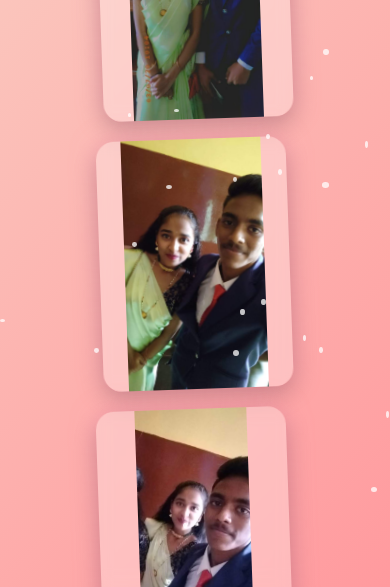
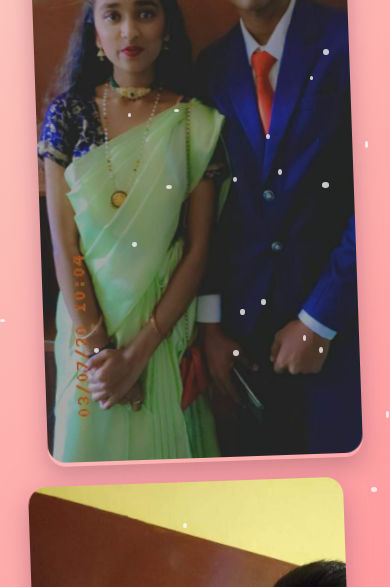
Before and after one commit to srikanth13naidu-bot/newyear, a plain HTML site: page memory.html in a window 390 px wide. Shown: the part 257-844 px from the top of the page. Drawn offline with Linux system fonts and the light colour scheme.

Commit message:
memory.html

```diff
--- a/memory.html
+++ b/memory.html
@@ -2,7 +2,7 @@
 <html lang="en">
 <head>
 <meta charset="UTF-8">
-<meta name="viewport" content="width=device-width, initial-scale=1.0">
+<meta name="viewport" content="width=device-width, initial-scale=1.0, maximum-scale=1.0, user-scalable=no">
 <title>Memory Lane</title>
 <link rel="stylesheet" href="css/style.css">
 <style>
@@ -13,7 +13,8 @@ body, html {
     height: 100%;
     font-family: 'Shadows Into Light', cursive;
     background: linear-gradient(135deg, #fad0c4, #ff9a9e);
-    overflow: hidden;
+    overflow-x: hidden-; /* allow horizontal scroll if needed */
+    overflow-y: auto;
 }
 
 .section-header {
@@ -30,15 +31,14 @@ body, html {
     100% {opacity:1; transform: translateY(0);}
 }
 
-/* Polaroid container */
 #memorylane {
     display: flex;
+    flex-wrap: wrap;
     justify-content: center;
-    align-items: center;
-    flex-wrap: wrap;
+    align-items: flex-start;
     padding: 40px;
     gap: 20px;
-    position: relative;
+    box-sizing: border-box; /* important */
 }
 
 .polaroid {
@@ -177,7 +177,29 @@ img {
   height: 100%;
   overflow: hidden;
 }
+@media (max-width: 768px) {
+    #memorylane {
+        flex-direction: column;
+        padding: 20px;
+        gap: 20px;
+        align-items: center;
+    }
 
+    .polaroid {
+        width: 90%;    /* full width on small screens */
+        height: auto;  /* keep aspect ratio */
+    }
+
+    .polaroid img {
+        width: 100%;
+        height: auto;
+    }
+}
+
+/* Ensure all elements stay inside viewport */
+* {
+    box-sizing: border-box;
+}
 </style>
 </head>
 <body>
```
